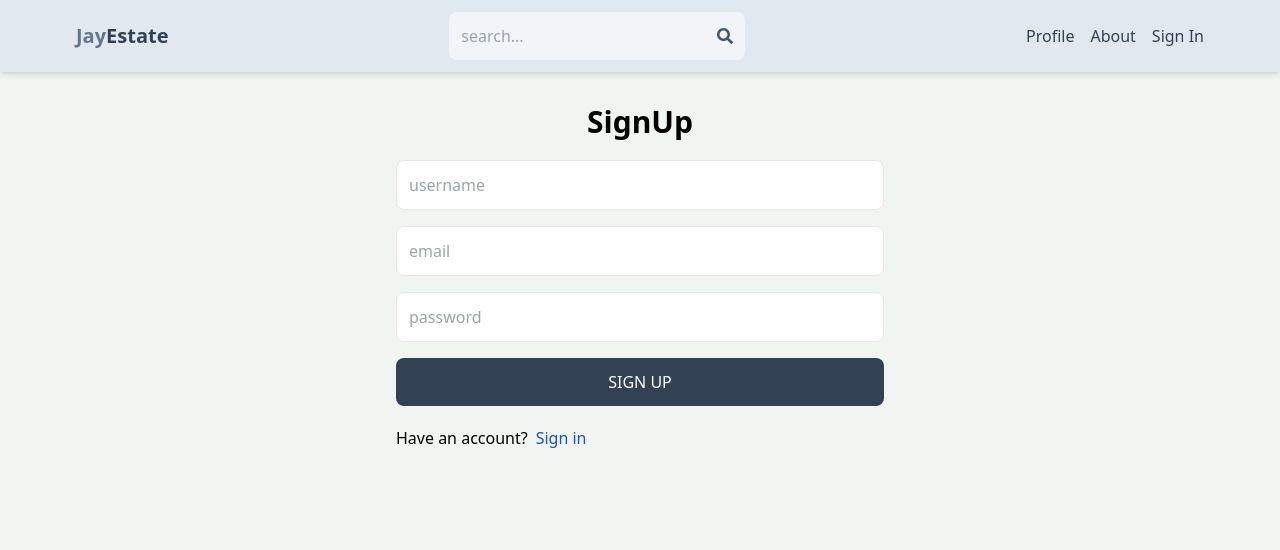
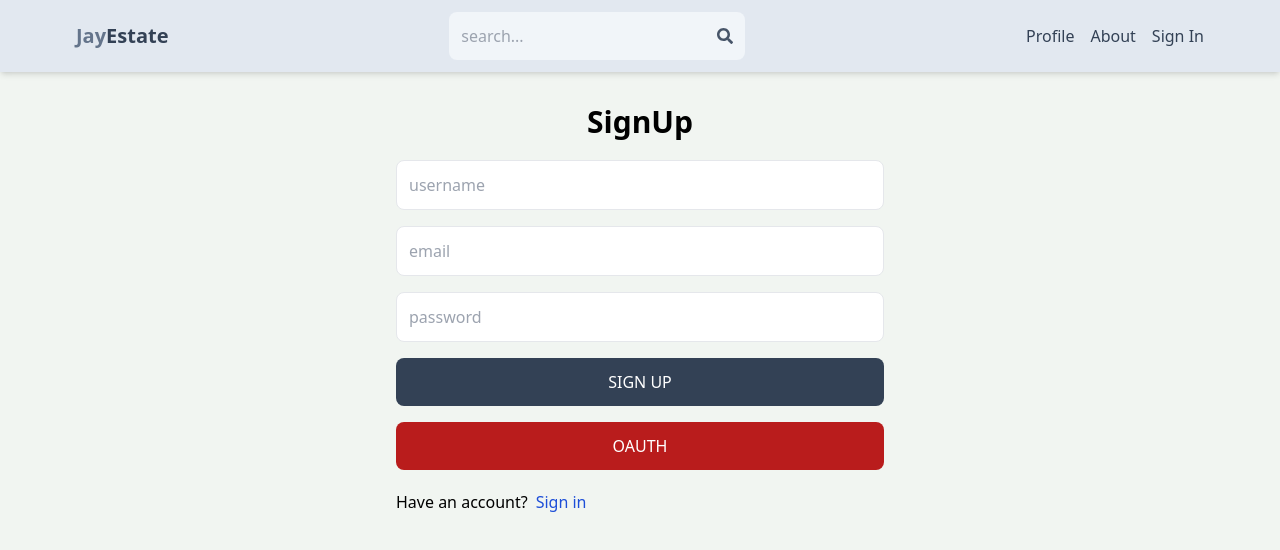
Before and after one commit to jtechmind/mern-estate, a React (Vite) app in the folder client/: page /sign-up in a window 1280 px wide. Shown: the top 550 px of the page. Built offline with nearby package versions, Linux system fonts and the light colour scheme; no server answers.

Commit message:
UI for google authentiation create.

```diff
--- a/client/package.json
+++ b/client/package.json
@@ -11,6 +11,7 @@
   },
   "dependencies": {
     "@reduxjs/toolkit": "^2.1.0",
+    "firebase": "^10.8.0",
     "react": "^18.2.0",
     "react-dom": "^18.2.0",
     "react-icon": "^1.0.0",
--- /dev/null
+++ b/client/src/components/OAuth.jsx
@@ -0,0 +1,43 @@
+import React from "react";
+import { GoogleAuthProvider, getAuth, signInWithPopup } from "firebase/auth";
+import { app } from "../firebase";
+import { useDispatch } from "react-redux";
+import { signInSuccess } from "../redux/user/userSlice";
+
+function OAuth() {
+  const handleGoogleClick = async () => {
+    try {
+      const provider = new GoogleAuthProvider();
+      const auth = getAuth(app);
+      const result = await signInWithPopup(auth, provider);
+      console.log(result);
+      const res = await fetch("/api/auth/google", {
+        method: "POST",
+        headers: {
+          "Content-Type": "application/json",
+        },
+        body: JSON.stringify({
+          name: result.user.displayName,
+          email: result.user.email,
+          photo: result.user.photoURL,
+        }),
+      });
+      const data = await res.json();
+      dispatch(signInSuccess(data));
+    } catch (error) {
+      console.log("cauld not sign in with google", error);
+    }
+  };
+
+  return (
+    <button
+      onClick={handleGoogleClick}
+      type="button"
+      className="bg-red-700 text-white p-3 rounded-lg uppercase hover:opacity-70"
+    >
+      OAuth
+    </button>
+  );
+}
+
+export default OAuth;
--- /dev/null
+++ b/client/src/firebase.js
@@ -0,0 +1,17 @@
+// Import the functions you need from the SDKs you need
+import { initializeApp } from "firebase/app";
+// TODO: Add SDKs for Firebase products that you want to use
+// https://firebase.google.com/docs/web/setup#available-libraries
+
+// Your web app's Firebase configuration
+const firebaseConfig = {
+  apiKey: import.meta.env.VITE_FIREBASE_API_KEY,
+  authDomain: "mern-estate-f11e9.firebaseapp.com",
+  projectId: "mern-estate-f11e9",
+  storageBucket: "mern-estate-f11e9.appspot.com",
+  messagingSenderId: "295493740015",
+  appId: "1:295493740015:web:019e6544c5e60193dbc21a",
+};
+
+// Initialize Firebase
+export const app = initializeApp(firebaseConfig);
--- a/client/src/pages/SignIn.jsx
+++ b/client/src/pages/SignIn.jsx
@@ -6,6 +6,7 @@
   signInSuccess,
   signInFailure,
 } from "../redux/user/userSlice";
+import OAuth from "../components/Oauth";
 
 function SignIn() {
   const [formData, setFormData] = useState({});
@@ -77,6 +78,7 @@
         >
           {loading ? "loading..." : "Sign In"}
         </button>
+        <OAuth />
       </form>
       <div className="flex gap-2 mt-5">
         <p>new user?</p>
--- a/client/src/pages/SignUp.jsx
+++ b/client/src/pages/SignUp.jsx
@@ -1,5 +1,6 @@
 import React, { useState } from "react";
 import { Link, useNavigate } from "react-router-dom";
+import OAuth from "../components/Oauth";
 
 function SignUp() {
   const [formData, setFormData] = useState({});
@@ -72,6 +73,7 @@
         >
           {loading ? "loading..." : "Sign Up"}
         </button>
+        <OAuth />
       </form>
       <div className="flex gap-2 mt-5">
         <p>Have an account?</p>
```
Also changed, not shown: 2 other files (tests, documents, lock files or other folders).
